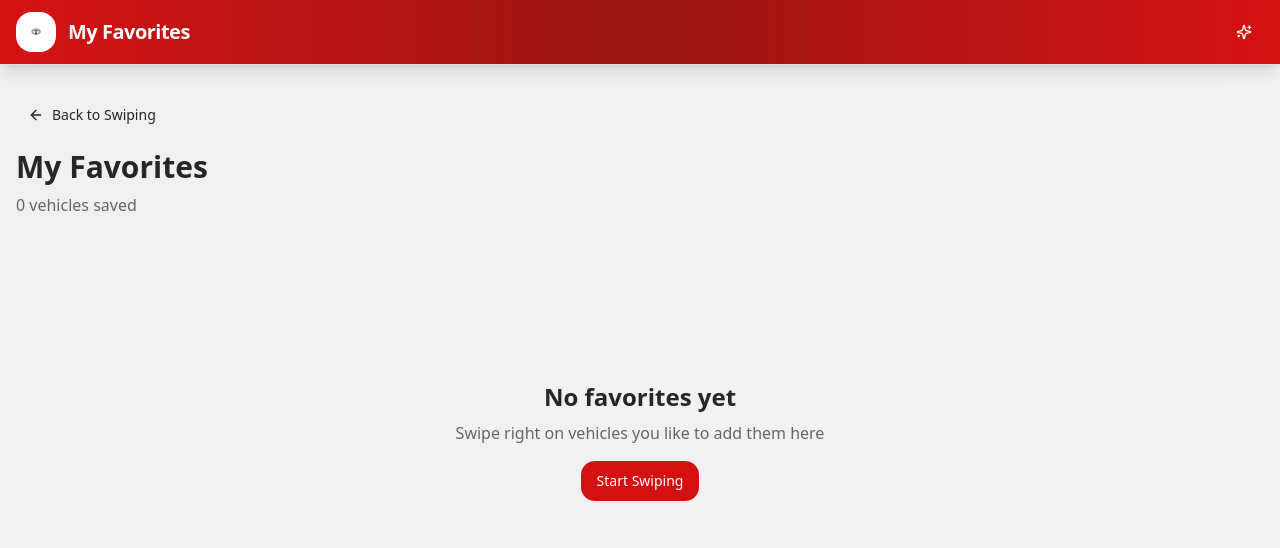
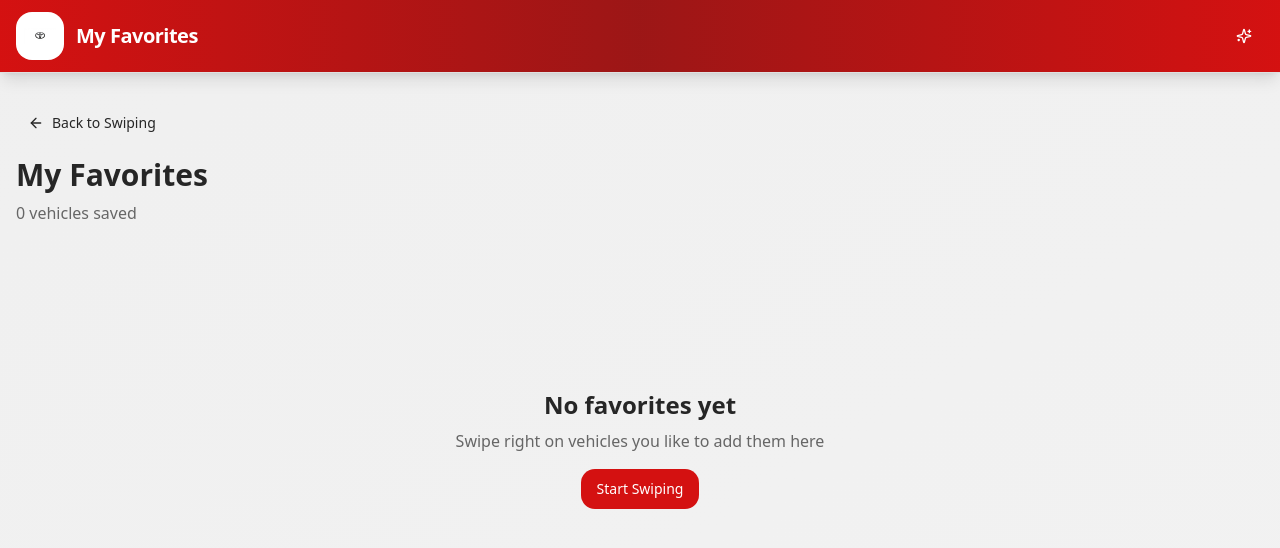
Before and after one commit to DarthDexTroy/toyota-matchmaker, a React (Vite) app: page /favorites in a window 1280 px wide. Shown: the top 548 px of the page. Built offline with nearby package versions, Linux system fonts and the light colour scheme; the HTML template or start-up script is replaced by a standard one.

Commit message:
Fix mobile header and emblem size
Increase Toyota emblem scale and ensure the Passes button is visible on mobile devices.

```diff
--- a/src/components/AppHeader.tsx
+++ b/src/components/AppHeader.tsx
@@ -22,7 +22,7 @@ export const AppHeader = ({ onSettingsClick, title }: AppHeaderProps) => {
             onClick={() => navigate("/")}
             className="flex items-center gap-2 sm:gap-3 shrink-0 hover:opacity-90 transition-opacity"
           >
-            <div className="h-12 w-12 sm:h-10 sm:w-10 flex items-center justify-center bg-white rounded-lg p-2 sm:p-1.5">
+            <div className="h-14 w-14 sm:h-12 sm:w-12 flex items-center justify-center bg-white rounded-lg p-2">
               <img src={toyotaLogo} alt="Toyota" className="h-full w-full object-contain" />
             </div>
             <div className="block">
@@ -40,7 +40,7 @@ export const AppHeader = ({ onSettingsClick, title }: AppHeaderProps) => {
                   variant="ghost"
                   size="icon"
                   onClick={() => navigate("/passes")}
-                  className="hidden sm:flex text-primary-foreground hover:bg-primary-foreground/20"
+                  className="text-primary-foreground hover:bg-primary-foreground/20"
                 >
                   <X className="h-5 w-5" />
                 </Button>
```
